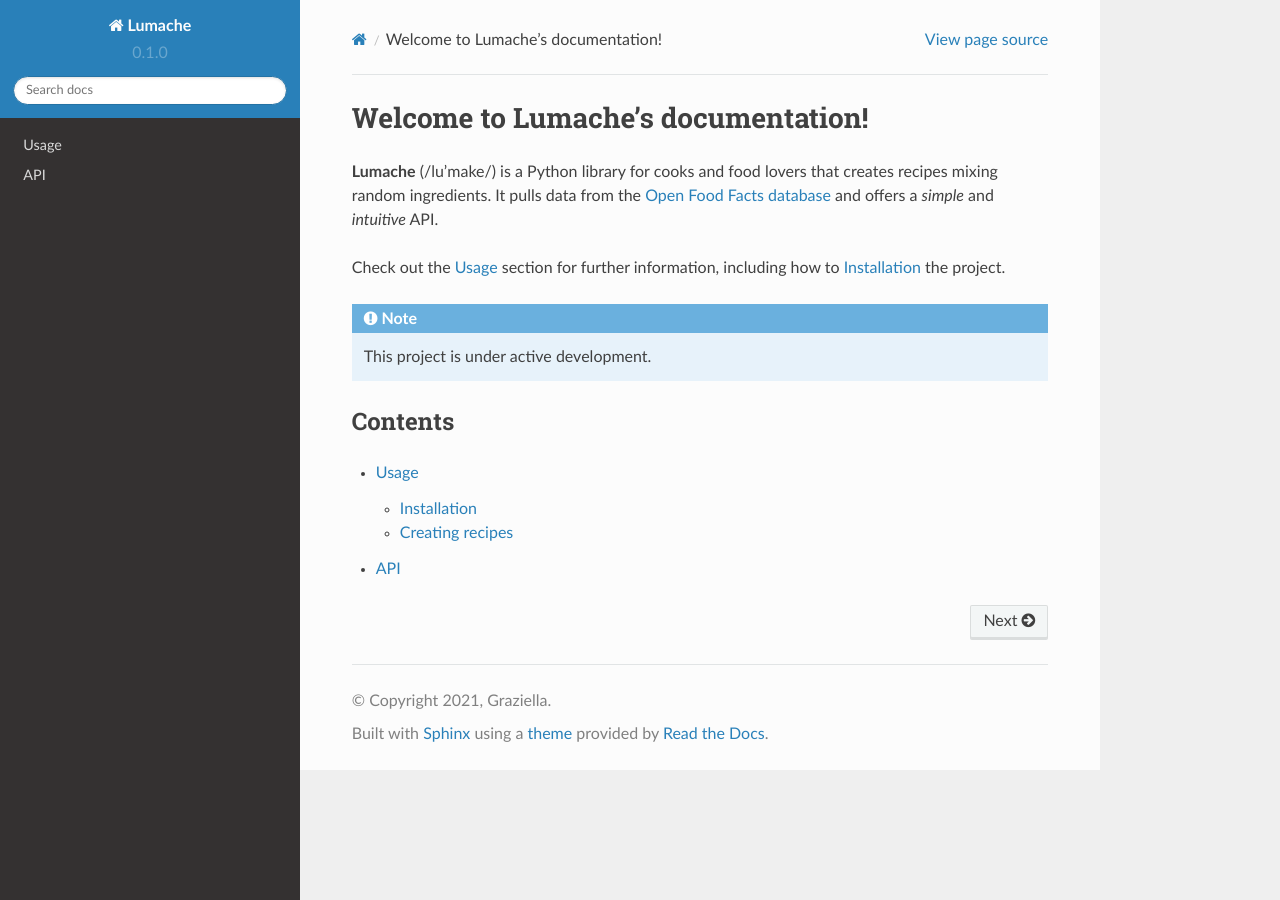
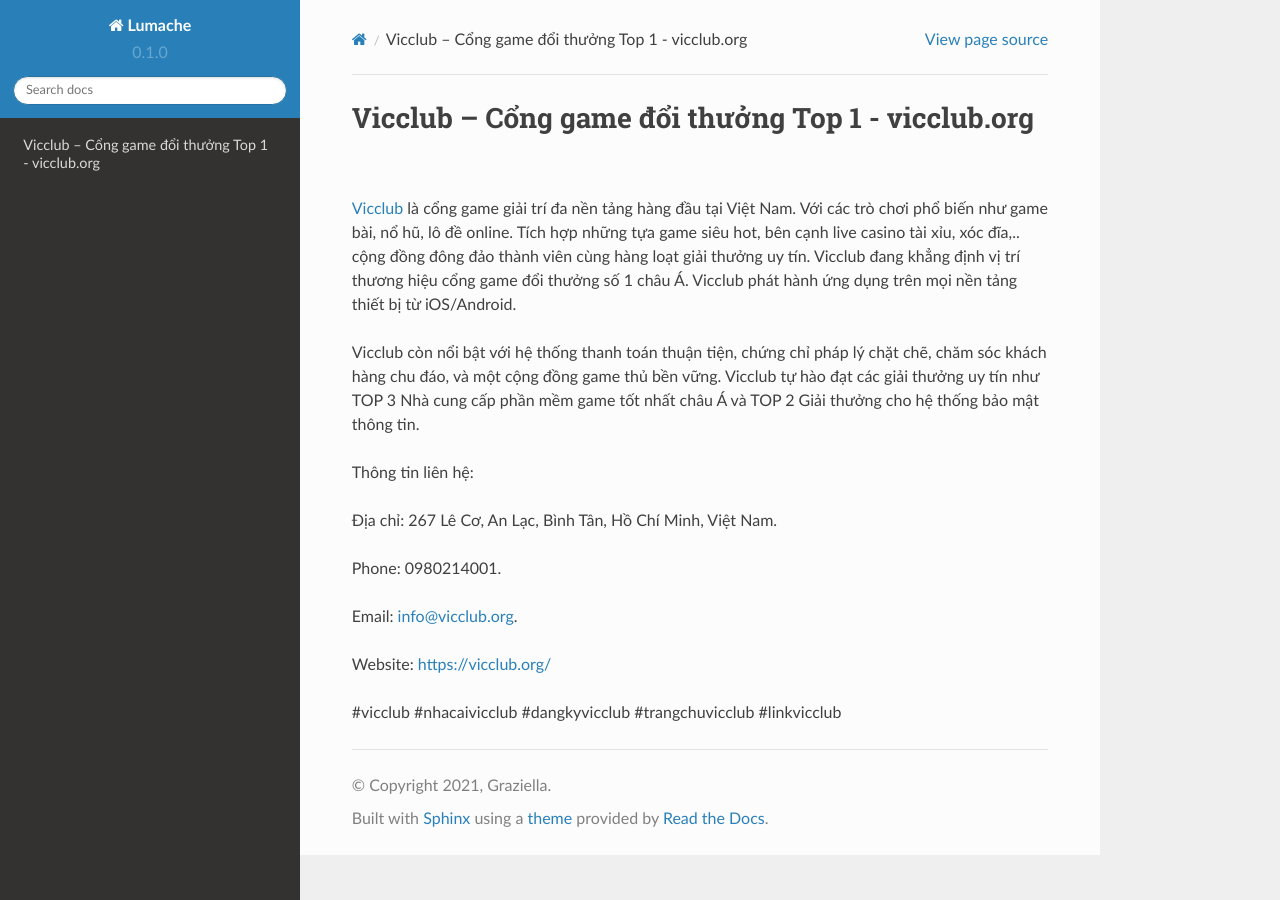
Before and after one commit to iaduphattai904809/viccluborg, a Sphinx documentation site: the page built from docs/source/index.rst, in a window 1280 px wide. Built offline with Sphinx 7.4.7 and the Read the Docs theme 2.0.0, drawn with Linux system fonts in a browser that asks for light colours.

Commit message:
Update index.rst

```diff
--- a/docs/source/index.rst
+++ b/docs/source/index.rst
@@ -1,22 +1,18 @@
-Welcome to Lumache's documentation!
+Vicclub – Cổng game đổi thưởng Top 1 - vicclub.org
 ===================================
 
-**Lumache** (/lu'make/) is a Python library for cooks and food lovers
-that creates recipes mixing random ingredients.
-It pulls data from the `Open Food Facts database <https://world.openfoodfacts.org/>`_
-and offers a *simple* and *intuitive* API.
+`Vicclub <https://vicclub.org/>`_ là cổng game giải trí đa nền tảng hàng đầu tại Việt Nam. Với các trò chơi phổ biến như game bài, nổ hũ, lô đề online. Tích hợp những tựa game siêu hot, bên cạnh live casino tài xỉu, xóc đĩa,.. cộng đồng đông đảo thành viên cùng hàng loạt giải thưởng uy tín. Vicclub đang khẳng định vị trí thương hiệu cổng game đổi thưởng số 1 châu Á. Vicclub phát hành ứng dụng trên mọi nền tảng thiết bị từ iOS/Android.
 
-Check out the :doc:`usage` section for further information, including
-how to :ref:`installation` the project.
+Vicclub còn nổi bật với hệ thống thanh toán thuận tiện, chứng chỉ pháp lý chặt chẽ, chăm sóc khách hàng chu đáo, và một cộng đồng game thủ bền vững. Vicclub tự hào đạt các giải thưởng uy tín như TOP 3 Nhà cung cấp phần mềm game tốt nhất châu Á và TOP 2 Giải thưởng cho hệ thống bảo mật thông tin.
 
-.. note::
+Thông tin liên hệ:
 
-   This project is under active development.
+Địa chỉ: 267 Lê Cơ, An Lạc, Bình Tân, Hồ Chí Minh, Việt Nam.
 
-Contents
---------
+Phone: 0980214001.
 
-.. toctree::
+Email: info@vicclub.org.
 
-   usage
-   api
+Website: https://vicclub.org/
+
+#vicclub #nhacaivicclub #dangkyvicclub #trangchuvicclub #linkvicclub
```
